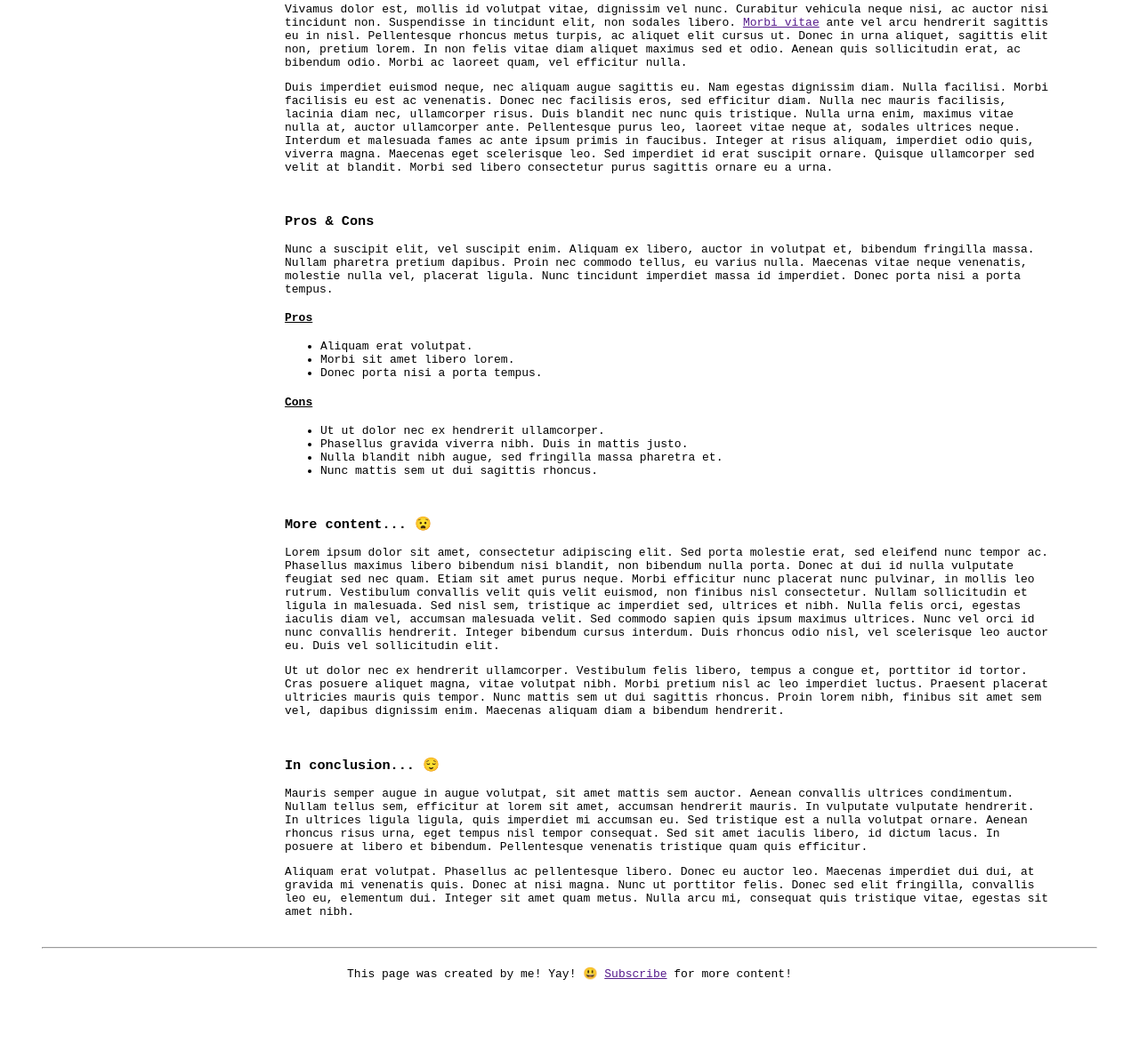
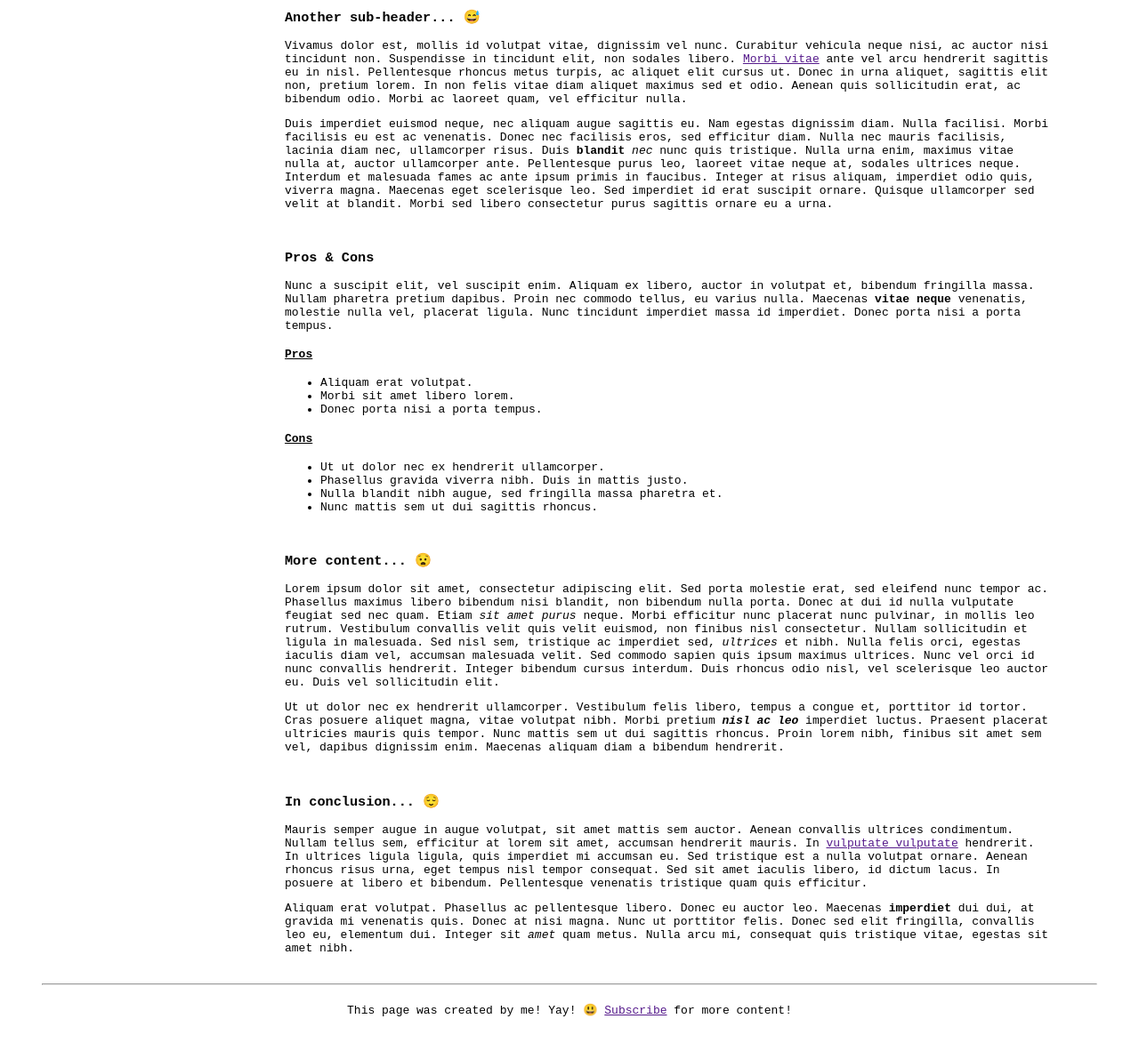
Before and after one commit to PrincetonJRose/udacity-personal-blog-project, a plain HTML site: page blog-post-1.html in a window 1280 px wide. Shown: the part 1124-2306 px from the top of the page at 89% size. Drawn offline with Linux system fonts and the light colour scheme.

Commit message:
added in bold and italics to blog post & caption for image

```diff
--- a/blog-post-1.html
+++ b/blog-post-1.html
@@ -44,7 +44,12 @@
                     </span>
                 </div>
                 <br>
-                <img src="https://images.pexels.com/photos/12166061/pexels-photo-12166061.jpeg?auto=compress&cs=tinysrgb&dpr=1&w=500" alt="Random picture">
+                <figure>
+                    <img src="https://images.pexels.com/photos/12166061/pexels-photo-12166061.jpeg?auto=compress&cs=tinysrgb&dpr=1&w=500" alt="Random picture">
+                    <figcaption class="center">
+                        Random Picture 1 - From Stock Pictures
+                    </figcaption>
+                </figure>
                 <br>
             </div>
 
@@ -101,7 +106,7 @@
                 <hr>
                 <blockquote>
                     <p>
-                        Lorem ipsum dolor sit amet, consectetur adipiscing elit. Nunc egestas lectus nec aliquam hendrerit. Morbi pulvinar, ipsum vitae pharetra commodo, neque quam porttitor neque, et fermentum risus dolor a est. Ut risus leo, pellentesque nec neque vel, fermentum rhoncus velit. Curabitur elit tellus, tempus imperdiet sapien et, sagittis porta ipsum. Vivamus interdum ac nulla eu venenatis. Sed non elit sit amet metus sagittis dictum a sed enim. Donec vel pharetra nulla. Quisque dictum dictum vestibulum. Integer facilisis quam ante, vel cursus felis lacinia sed. Donec in enim nulla. In hac habitasse platea dictumst. Aenean in magna et velit condimentum porttitor. Maecenas ullamcorper condimentum orci, sed bibendum velit eleifend quis. Nulla semper rhoncus vulputate. Nullam scelerisque, nulla laoreet vestibulum molestie, erat justo dictum ligula, quis aliquet sem sem at tellus. Maecenas ullamcorper, nisl nec viverra consequat, nunc libero auctor mi, ut commodo felis neque et est.
+                        Lorem ipsum dolor sit amet, consectetur adipiscing elit. Nunc egestas lectus nec aliquam hendrerit. Morbi pulvinar, <b>ipsum vitae pharetra commodo</b>, neque quam porttitor neque, et fermentum risus dolor a est. Ut risus leo, pellentesque nec neque vel, fermentum rhoncus velit. Curabitur elit tellus, tempus imperdiet sapien et, sagittis porta ipsum. Vivamus interdum ac nulla eu venenatis. Sed non <i>elit sit amet metus sagittis</i> dictum a sed enim. Donec vel pharetra nulla. Quisque dictum dictum vestibulum. Integer facilisis quam ante, vel cursus felis lacinia sed. Donec in enim nulla. In hac habitasse platea dictumst. Aenean in magna et velit condimentum porttitor. Maecenas ullamcorper condimentum orci, sed bibendum velit eleifend quis. Nulla semper rhoncus vulputate. Nullam scelerisque, <b><i>nulla laoreet</i></b> vestibulum molestie, erat justo dictum ligula, quis aliquet sem sem at tellus. Maecenas ullamcorper, nisl nec viverra consequat, nunc libero auctor mi, ut commodo felis neque et est.
                     </p>
 
                     <p>
@@ -124,7 +129,7 @@
                     </p>
 
                     <p>
-                        Duis imperdiet euismod neque, nec aliquam augue sagittis eu. Nam egestas dignissim diam. Nulla facilisi. Morbi facilisis eu est ac venenatis. Donec nec facilisis eros, sed efficitur diam. Nulla nec mauris facilisis, lacinia diam nec, ullamcorper risus. Duis blandit nec nunc quis tristique. Nulla urna enim, maximus vitae nulla at, auctor ullamcorper ante. Pellentesque purus leo, laoreet vitae neque at, sodales ultrices neque. Interdum et malesuada fames ac ante ipsum primis in faucibus. Integer at risus aliquam, imperdiet odio quis, viverra magna. Maecenas eget scelerisque leo. Sed imperdiet id erat suscipit ornare. Quisque ullamcorper sed velit at blandit. Morbi sed libero consectetur purus sagittis ornare eu a urna.
+                        Duis imperdiet euismod neque, nec aliquam augue sagittis eu. Nam egestas dignissim diam. Nulla facilisi. Morbi facilisis eu est ac venenatis. Donec nec facilisis eros, sed efficitur diam. Nulla nec mauris facilisis, lacinia diam nec, ullamcorper risus. Duis <b>blandit</b> <i>nec</i> nunc quis tristique. Nulla urna enim, maximus vitae nulla at, auctor ullamcorper ante. Pellentesque purus leo, laoreet vitae neque at, sodales ultrices neque. Interdum et malesuada fames ac ante ipsum primis in faucibus. Integer at risus aliquam, imperdiet odio quis, viverra magna. Maecenas eget scelerisque leo. Sed imperdiet id erat suscipit ornare. Quisque ullamcorper sed velit at blandit. Morbi sed libero consectetur purus sagittis ornare eu a urna.
                     </p>
                 </blockquote>
 
@@ -136,7 +141,7 @@
                     </h3>
 
                     <p>
-                        Nunc a suscipit elit, vel suscipit enim. Aliquam ex libero, auctor in volutpat et, bibendum fringilla massa. Nullam pharetra pretium dapibus. Proin nec commodo tellus, eu varius nulla. Maecenas vitae neque venenatis, molestie nulla vel, placerat ligula. Nunc tincidunt imperdiet massa id imperdiet. Donec porta nisi a porta tempus.
+                        Nunc a suscipit elit, vel suscipit enim. Aliquam ex libero, auctor in volutpat et, bibendum fringilla massa. Nullam pharetra pretium dapibus. Proin nec commodo tellus, eu varius nulla. Maecenas <b>vitae neque</b> venenatis, molestie nulla vel, placerat ligula. Nunc tincidunt imperdiet massa id imperdiet. Donec porta nisi a porta tempus.
                     </p>
 
                     <h4>
@@ -181,11 +186,11 @@
                     </h3>
 
                     <p>
-                        Lorem ipsum dolor sit amet, consectetur adipiscing elit. Sed porta molestie erat, sed eleifend nunc tempor ac. Phasellus maximus libero bibendum nisi blandit, non bibendum nulla porta. Donec at dui id nulla vulputate feugiat sed nec quam. Etiam sit amet purus neque. Morbi efficitur nunc placerat nunc pulvinar, in mollis leo rutrum. Vestibulum convallis velit quis velit euismod, non finibus nisl consectetur. Nullam sollicitudin et ligula in malesuada. Sed nisl sem, tristique ac imperdiet sed, ultrices et nibh. Nulla felis orci, egestas iaculis diam vel, accumsan malesuada velit. Sed commodo sapien quis ipsum maximus ultrices. Nunc vel orci id nunc convallis hendrerit. Integer bibendum cursus interdum. Duis rhoncus odio nisl, vel scelerisque leo auctor eu. Duis vel sollicitudin elit.
+                        Lorem ipsum dolor sit amet, consectetur adipiscing elit. Sed porta molestie erat, sed eleifend nunc tempor ac. Phasellus maximus libero bibendum nisi blandit, non bibendum nulla porta. Donec at dui id nulla vulputate feugiat sed nec quam. Etiam <i>sit amet purus</i> neque. Morbi efficitur nunc placerat nunc pulvinar, in mollis leo rutrum. Vestibulum convallis velit quis velit euismod, non finibus nisl consectetur. Nullam sollicitudin et ligula in malesuada. Sed nisl sem, tristique ac imperdiet sed, <i>ultrices</i> et nibh. Nulla felis orci, egestas iaculis diam vel, accumsan malesuada velit. Sed commodo sapien quis ipsum maximus ultrices. Nunc vel orci id nunc convallis hendrerit. Integer bibendum cursus interdum. Duis rhoncus odio nisl, vel scelerisque leo auctor eu. Duis vel sollicitudin elit.
                     </p>
 
                     <p>
-                        Ut ut dolor nec ex hendrerit ullamcorper. Vestibulum felis libero, tempus a congue et, porttitor id tortor. Cras posuere aliquet magna, vitae volutpat nibh. Morbi pretium nisl ac leo imperdiet luctus. Praesent placerat ultricies mauris quis tempor. Nunc mattis sem ut dui sagittis rhoncus. Proin lorem nibh, finibus sit amet sem vel, dapibus dignissim enim. Maecenas aliquam diam a bibendum hendrerit.
+                        Ut ut dolor nec ex hendrerit ullamcorper. Vestibulum felis libero, tempus a congue et, porttitor id tortor. Cras posuere aliquet magna, vitae volutpat nibh. Morbi pretium <b><i>nisl ac leo</i></b> imperdiet luctus. Praesent placerat ultricies mauris quis tempor. Nunc mattis sem ut dui sagittis rhoncus. Proin lorem nibh, finibus sit amet sem vel, dapibus dignissim enim. Maecenas aliquam diam a bibendum hendrerit.
                     </p>
                 </blockquote>
 
@@ -197,11 +202,11 @@
                     </h3>
 
                     <p>
-                        Mauris semper augue in augue volutpat, sit amet mattis sem auctor. Aenean convallis ultrices condimentum. Nullam tellus sem, efficitur at lorem sit amet, accumsan hendrerit mauris. In vulputate vulputate hendrerit. In ultrices ligula ligula, quis imperdiet mi accumsan eu. Sed tristique est a nulla volutpat ornare. Aenean rhoncus risus urna, eget tempus nisl tempor consequat. Sed sit amet iaculis libero, id dictum lacus. In posuere at libero et bibendum. Pellentesque venenatis tristique quam quis efficitur.
+                        Mauris semper augue in augue volutpat, sit amet mattis sem auctor. Aenean convallis ultrices condimentum. Nullam tellus sem, efficitur at lorem sit amet, accumsan hendrerit mauris. In <a href="">vulputate vulputate</a> hendrerit. In ultrices ligula ligula, quis imperdiet mi accumsan eu. Sed tristique est a nulla volutpat ornare. Aenean rhoncus risus urna, eget tempus nisl tempor consequat. Sed sit amet iaculis libero, id dictum lacus. In posuere at libero et bibendum. Pellentesque venenatis tristique quam quis efficitur.
                     </p>
 
                     <p>
-                        Aliquam erat volutpat. Phasellus ac pellentesque libero. Donec eu auctor leo. Maecenas imperdiet dui dui, at gravida mi venenatis quis. Donec at nisi magna. Nunc ut porttitor felis. Donec sed elit fringilla, convallis leo eu, elementum dui. Integer sit amet quam metus. Nulla arcu mi, consequat quis tristique vitae, egestas sit amet nibh.
+                        Aliquam erat volutpat. Phasellus ac pellentesque libero. Donec eu auctor leo. Maecenas <b>imperdiet</b> dui dui, at gravida mi venenatis quis. Donec at nisi magna. Nunc ut porttitor felis. Donec sed elit fringilla, convallis leo eu, elementum dui. Integer sit <i>amet</i> quam metus. Nulla arcu mi, consequat quis tristique vitae, egestas sit amet nibh.
                     </p>
                 </blockquote>
             </div>
```
